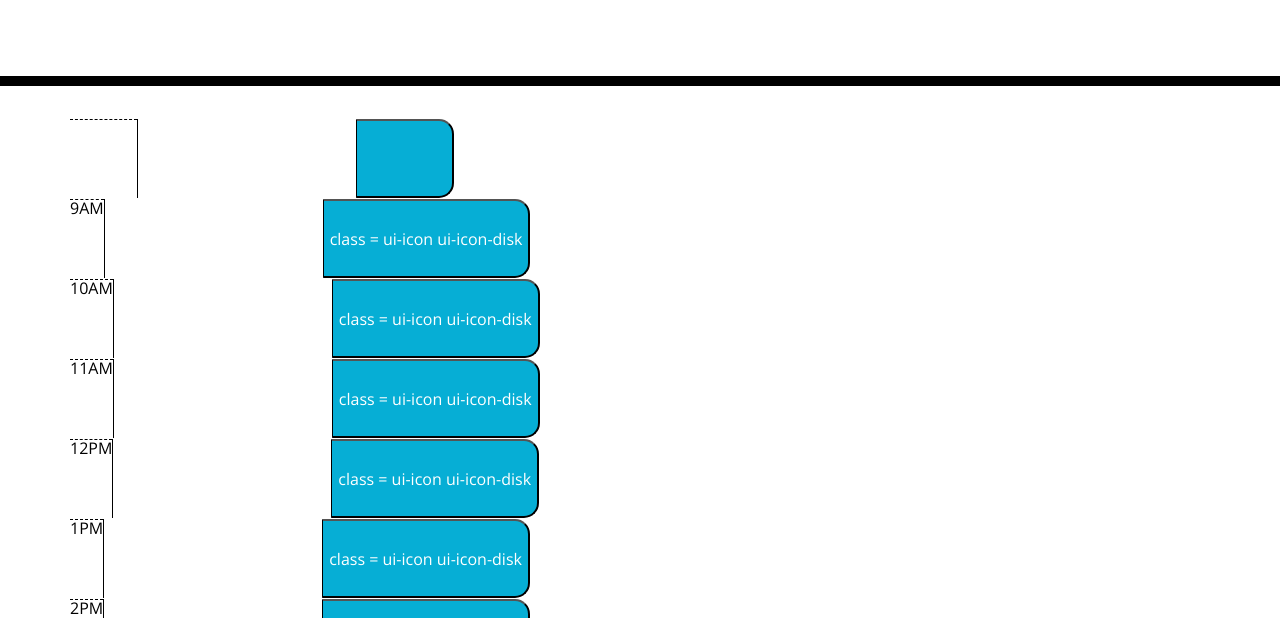
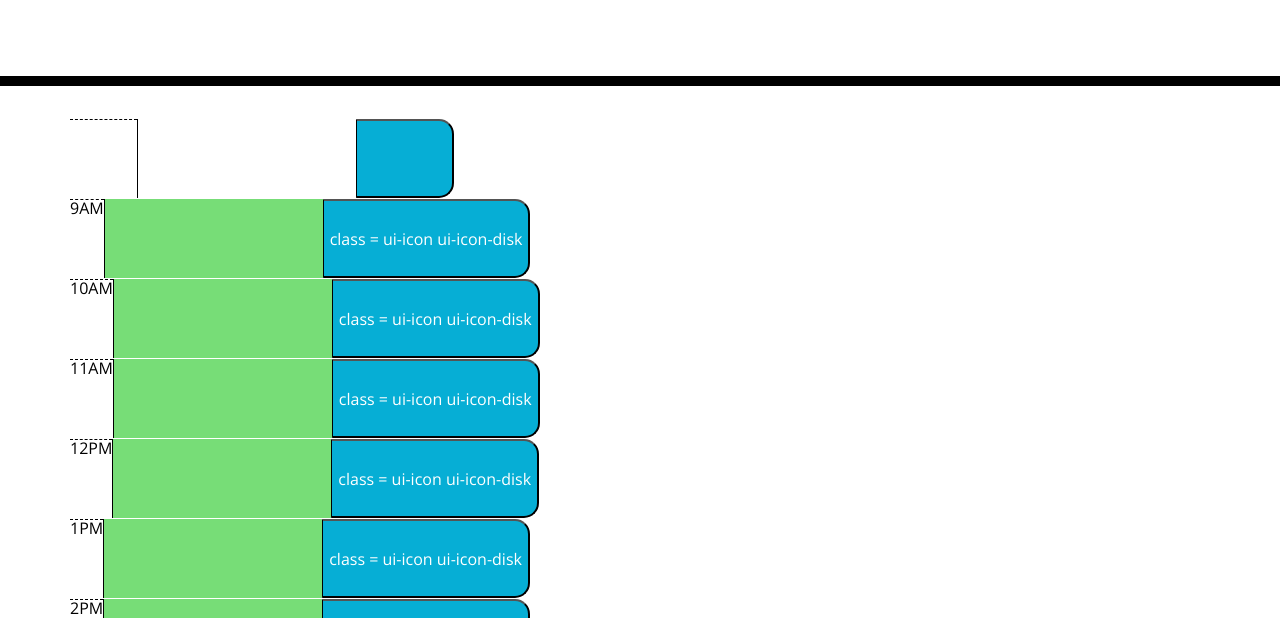
Before and after one commit to Jacqueline8996/DayPlanner, a plain HTML site: page index.html in a window 1280 px wide. Shown: the part 182-800 px from the top of the page. Drawn offline with nearby package versions, Linux system fonts and the light colour scheme.

Commit message:
fixed color

```diff
--- a/index.html
+++ b/index.html
@@ -53,9 +53,15 @@
     <script src="https://cdnjs.cloudflare.com/ajax/libs/moment.js/2.24.0/moment.min.js"></script>
     <script type="text/javascript">
         var timeRange = [9,10,11,12,13,14,15,16,17];
+        var descriptionEl = $("<textarea>");
+        var currentTime = moment().hour();
 
 
         function displaySchedule(){
+
+            var timeU = moment().hours();
+
+
             for (var i = 0; i < timeRange.length; i++) {
 
                 var rowEl = $("<div>");
@@ -77,7 +83,35 @@
 
                 var descriptionEl = $("<textarea>");
                 descriptionEl.addClass("description");
+                //descriptionEl.addClass("present");
+
+                if (timeRange[i] == currentTime){
+                //change to grey
+                descriptionEl.addClass("present");
+                console.log("in present");
+
+                }
+                else if (timeRange[i] >= currentTime){
+
+                    //change to k
+                    descriptionEl.addClass("future");
+                    console.log("in future");
+
+                }
+                else{
+                    descriptionEl.addClass("past");
+                    console.log("past");
+
+                }
+
+                //timeFrame();
                 $(rowEl).append(descriptionEl);
+
+
+                var hora =timeRange[i];
+                console.log ("time is", hora)
+                //descriptionEl.addClass("future");
+                //timeFrame(hora);
 
                 var saveEl = $("<button>");
                 saveEl.addClass("saveBtn");
@@ -87,7 +121,7 @@
                 saveEl.addClass("saveBtn");
                 $(saveEl).html("class = ui-icon ui-icon-disk");
                 $(".saveBtn").append(iconEl);
-
+                timeFrame();
 
 
 
@@ -96,11 +130,53 @@
 
         }
 
-        function timeFrame() {
+        function timeFrame(){
 
-        }
+          //var time1 = time ;
+            var currentTime = moment().hour();
 
+
+          //console.log("current rime", currentTime);
+          //console.log("time in", time);
+          for (var i2 = 0; i2 < timeRange.length; i2++) {
+
+            if (timeRange[i2] == currentTime){
+                //change to grey
+                var descriptionEl = $("<textarea>");
+                descriptionEl.addClass("description");
+                descriptionEl.addClass("present");
+                console.log("in present");
+
+            }
+            else if (timeRange[i2] <=currentTime){
+
+                //change to k
+                var descriptionEl = $("<textarea>");
+                descriptionEl.addClass("description");
+                descriptionEl.addClass("future");
+                console.log("in future");
+
+            }
+            else{
+                var descriptionEl = $("<textarea>");
+                descriptionEl.addClass("description");
+                descriptionEl.addClass("past");
+                console.log("past");
+
+            }
+
+            console.log("time",timeRange[i2]);
+            console.log("actual time", currentTime);
+
+            };
+        };
+
+        $(document).ready
         displaySchedule();
+        //timeFrame();
+       // console.log("time",time,"actual time", currentTime);
+        var timeU = moment().hours();
+        console.log("console",timeU);
 
 
     </script>
```
